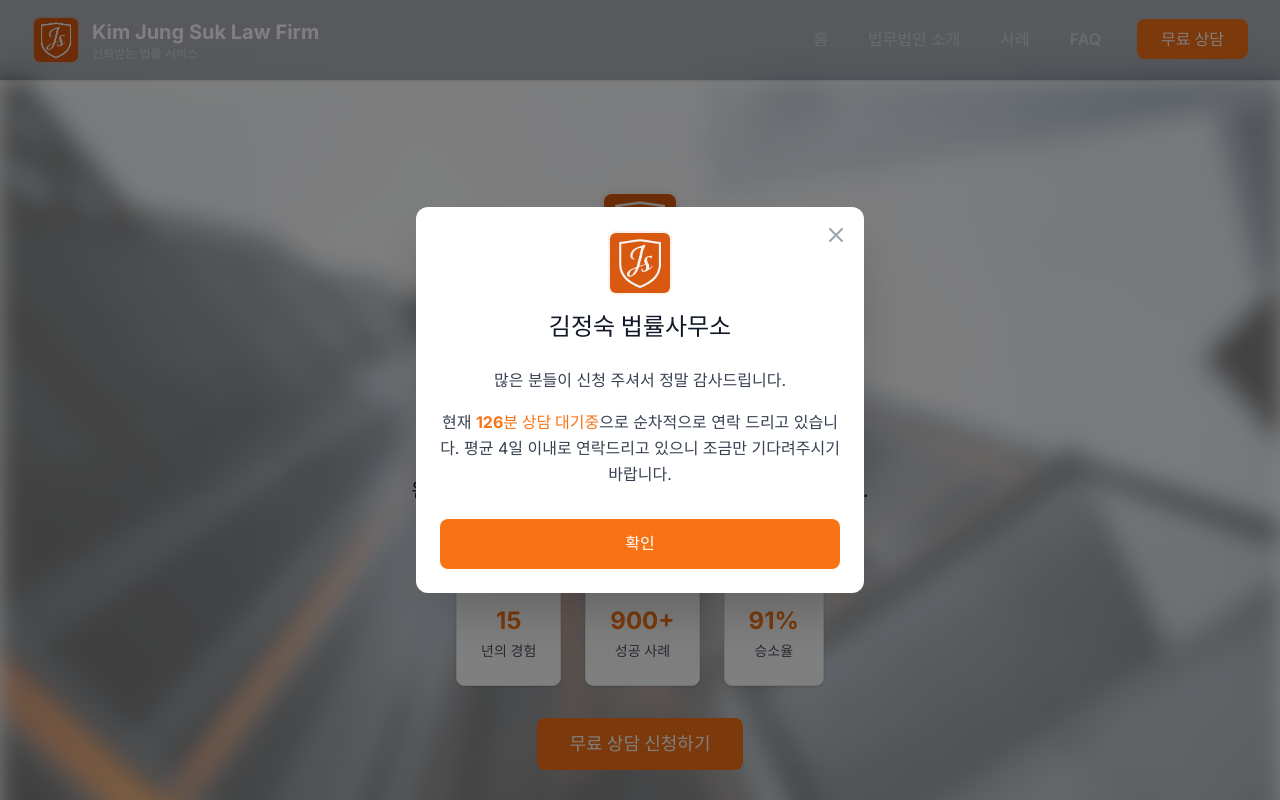
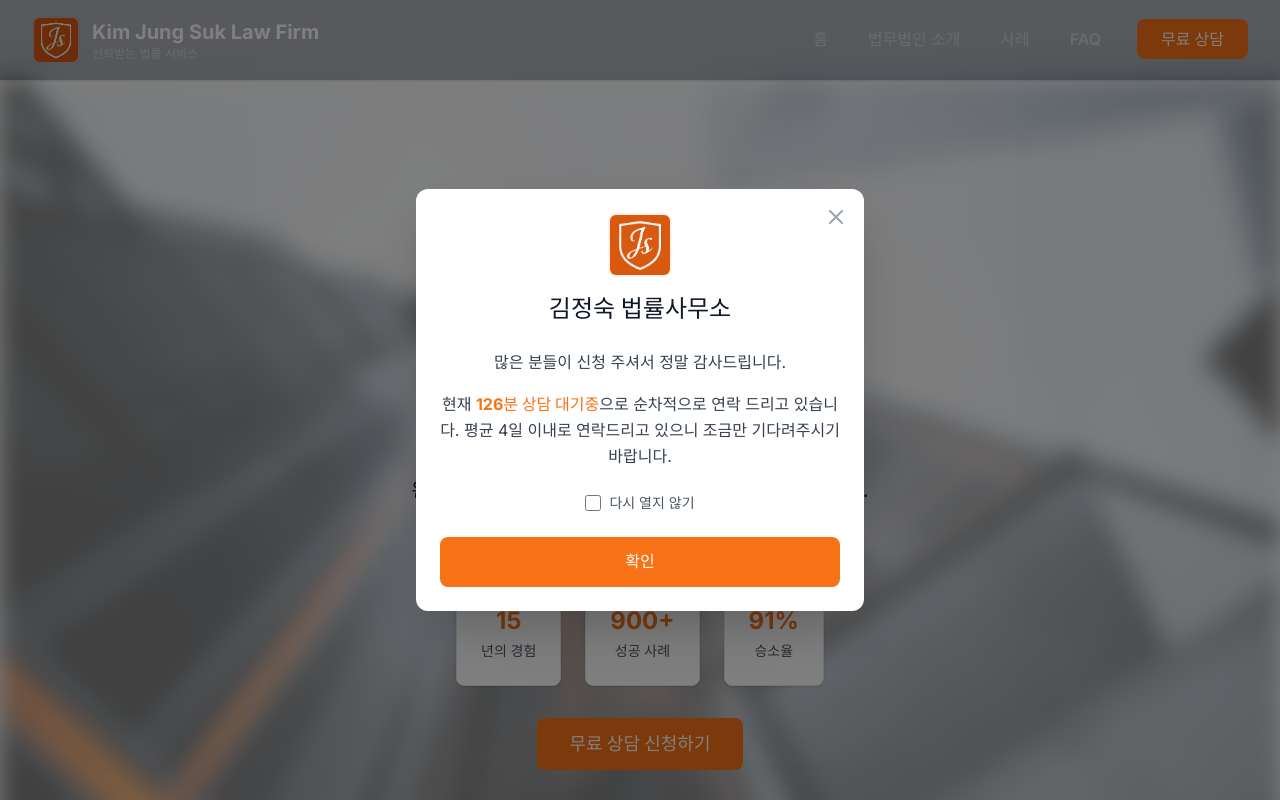
Before and after one commit to gu991230-cyber/gugit, a Next.js app: page / in a window 1280 px wide. Shown: the top 800 px of the page. Built offline with nearby package versions, Linux system fonts and the light colour scheme.

Commit message:
팝업에 '다시 열지 않기' 기능 추가

```diff
--- a/src/app/page.tsx
+++ b/src/app/page.tsx
@@ -6,8 +6,15 @@ import { collection, addDoc } from 'firebase/firestore';
 
 export default function Home() {
   const [showPopup, setShowPopup] = useState(false);
+  const [dontShowAgain, setDontShowAgain] = useState(false);
 
   useEffect(() => {
+    // 로컬 스토리지에서 "다시 열지 않기" 설정 확인
+    const dontShow = localStorage.getItem('dontShowPopup');
+    if (dontShow === 'true') {
+      return; // 이미 "다시 열지 않기"로 설정되어 있으면 팝업 표시 안함
+    }
+
     // 페이지 로드 후 3초 뒤에 팝업 표시
     console.log('팝업 타이머 시작...');
     const timer = setTimeout(() => {
@@ -17,6 +24,13 @@ export default function Home() {
 
     return () => clearTimeout(timer);
   }, []);
+
+  const handleClosePopup = () => {
+    if (dontShowAgain) {
+      localStorage.setItem('dontShowPopup', 'true');
+    }
+    setShowPopup(false);
+  };
   const handleSubmit = async (e: React.FormEvent<HTMLFormElement>) => {
     e.preventDefault();
     const formData = new FormData(e.currentTarget);
@@ -268,10 +282,24 @@ export default function Home() {
                 </p>
               </div>
 
+                           {/* Don't Show Again Checkbox */}
+              <div className="mt-6 flex items-center justify-center space-x-2">
+                <input
+                  type="checkbox"
+                  id="dontShowAgain"
+                  checked={dontShowAgain}
+                  onChange={(e) => setDontShowAgain(e.target.checked)}
+                  className="h-4 w-4 text-orange-500 focus:ring-orange-500 border-gray-300 rounded"
+                />
+                <label htmlFor="dontShowAgain" className="text-sm text-gray-600">
+                  다시 열지 않기
+                </label>
+              </div>
+
               {/* Confirm Button */}
-             <div className="mt-8">
+              <div className="mt-6">
                 <button
-                 onClick={() => setShowPopup(false)}
+                  onClick={handleClosePopup}
                   className="w-full bg-orange-500 text-white py-3 px-6 rounded-lg font-semibold hover:bg-orange-600 transition-colors"
                 >
                   확인
```
Lines whose indentation alone changed are shown as unchanged.
